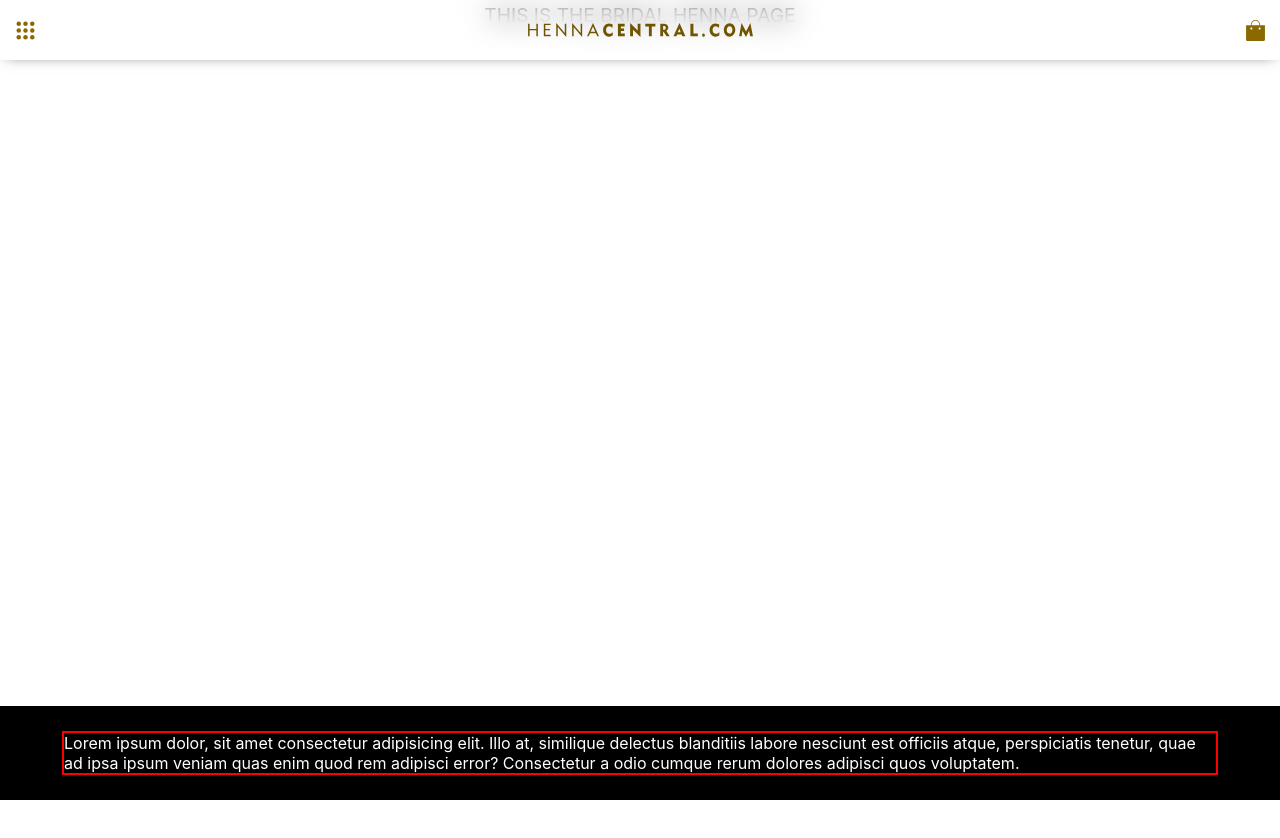
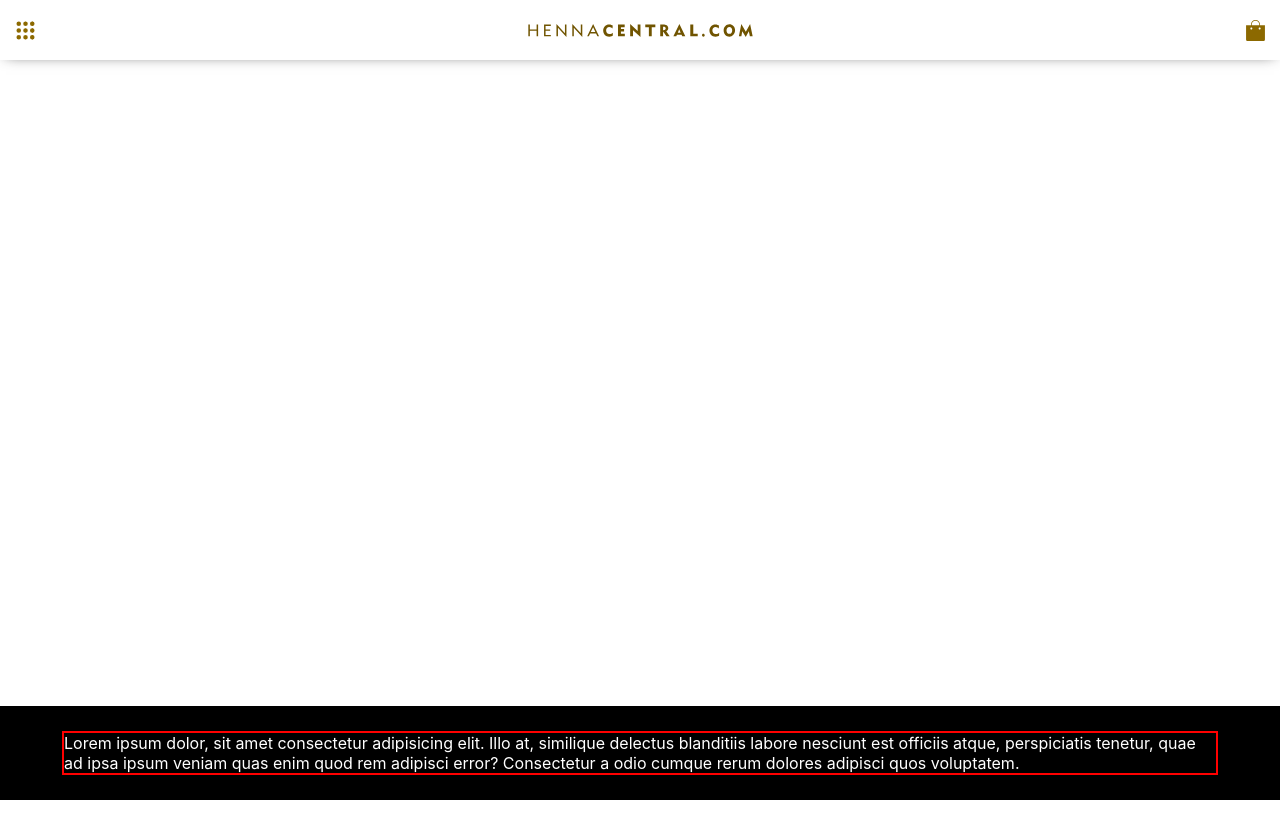
Before and after one commit to shirazkhan/Cake-Central, a Next.js app: page /bridal-henna in a window 1280 px wide. Shown: the top 838 px of the page. Built offline with nearby package versions, Linux system fonts and the light colour scheme.

Commit message:
Add animation to navbar. Add Cart menu.

```diff
--- /dev/null
+++ b/components/navbar/CartMenu.js
@@ -0,0 +1,53 @@
+import React, { useContext } from 'react';
+import styled from 'styled-components';
+import NextLink from 'next/link';
+import { motion, AnimatePresence } from "framer-motion"
+import { GlobalStateContext } from '../../pages/_app';
+
+const Menu = styled(motion.div)`
+    height: 100vh;
+    width: 100vw;
+    top: calc(-100vh - -50px);
+    position: absolute;
+    background: white;
+    backdrop-filter: blur(10px);
+    z-index: 2;
+    display: flex;
+    flex-direction: column;
+    padding-top: 25px;
+    border-top: 3px solid #8c6900;
+`;
+
+const NavLink = styled.div`
+    width: 90%;
+    height: 50px;
+    display: flex;
+    padding-left: 10%;
+    justify-content: flex-start;
+    align-items: center;
+`;
+
+const Link = styled.a`
+
+`;
+
+export default function CartMenu() {
+
+    const {globalState, dispatch} = useContext(GlobalStateContext);
+
+    return (
+        <AnimatePresence>
+            {globalState.cartMenuOpen && (
+                <>
+                    <Menu
+                        key="navMenu"
+                        animate = {{ y: '100vh' }}
+                        exit={{ y: '-100vh' }}
+                        transition= {{ duration: 0.75}}
+                    >
+                    </Menu>
+                </>
+            )}
+            </AnimatePresence>
+    )
+}
--- a/components/navbar/Navbar.js
+++ b/components/navbar/Navbar.js
@@ -1,7 +1,11 @@
 import React, {useContext} from 'react';
+import { motion } from 'framer-motion';
+import Link from 'next/link';
+import Image from 'next/link';
 import styled from 'styled-components';
 import { GlobalStateContext } from '../../pages/_app';
 import NavMenu from './NavMenu';
+import CartMenu from './CartMenu';
 
 const Bar = styled.div`
     grid-area: Header;
@@ -10,8 +14,10 @@ const Bar = styled.div`
     justify-content: space-between;
     align-items: center;
     width: 100%;
+    background: white;
     height: 100%;
     max-width: 1400px;
+    z-index: 1001;
 
 `;
 
@@ -25,7 +31,8 @@ const LogoBox = styled.div`
 `;
 
 const Logo = styled.img`
-
+    width: 225px;
+    height: 13px;
 `;
 
 const Links = styled.div`
@@ -44,8 +51,9 @@ const LeftButton = styled.div`
     align-items: center;
 `;
 
-const HamBurger = styled.img`
-    width: 50%;
+const HamBurger = styled(motion.img)`
+    width: 25px;
+    height: 25px
 `;
 
 const RightButton = styled.div`
@@ -56,8 +64,9 @@ const RightButton = styled.div`
     align-items: center;
 `;
 
-const Cart = styled.img`
-    width: 50%;
+const Cart = styled(motion.img)`
+    width: 25px;
+    height: 25px;
 `;
 
 export default function NavBar() {
@@ -68,16 +77,19 @@ export default function NavBar() {
     <>
         <Bar>
             <LeftButton onClick = {() => dispatch({type: 'TOGGLE_NAV_MENU'})}>
-                <HamBurger src = '/menu.svg' />
+                <HamBurger animate = {{ rotate: 270 }} transition={{ duration: 0.75 }} src = {globalState.navMenuOpen ? '/menu-cross.svg' : '/menu.svg'} />
             </LeftButton>
             <LogoBox>
-                <Logo src = '/hennacentralcom_brown.svg' />
+                <Link href = '/' passHref>
+                    <Logo src = '/hennacentralcom_brown.svg'></Logo>
+                </Link>
             </LogoBox>
-            <RightButton>
+            <RightButton onClick = {() => dispatch({type: 'TOGGLE_CART_MENU'})}>
                 <Cart src = '/cart-icon.svg' />
             </RightButton>
         </Bar>
-        {<NavMenu />}
+        <NavMenu />
+        <CartMenu />
     </>
     )
 }
--- a/pages/_app.js
+++ b/pages/_app.js
@@ -26,9 +26,9 @@ export default function MyApp({ Component, pageProps }) {
       case 'TOGGLE_NIGHT_MODE':
         return {...prevState, nightMode: !prevState.nightMode};
       case 'TOGGLE_NAV_MENU':
-        return {... prevState, navMenuOpen: !prevState.navMenuOpen}
+        return {... prevState, cartMenuOpen: false, navMenuOpen: !prevState.navMenuOpen}
       case 'TOGGLE_CART_MENU':
-        return {... prevState, cartMenuOpen: !prevState.cartOpen}
+        return {... prevState, navMenuOpen: false, cartMenuOpen: !prevState.cartMenuOpen}
     default:
       throw new Error();
     }
--- a/src/styled/App.js
+++ b/src/styled/App.js
@@ -46,7 +46,7 @@ export const Header = styled.div`
   width: 100%;
   position: fixed;
   left: 0;
-  z-index: 6;
+  z-index: 1001;
   background: rgba(255,255,255,0.3);
   backdrop-filter: blur(14px);
   box-shadow: 0px 0px 14px -6px rgba(0,0,0,0.8);
```
Also changed, not shown: package.json (+7 -7 lines), public/menu-cross.svg (added), 1 other file (tests, documents, lock files or other folders).
